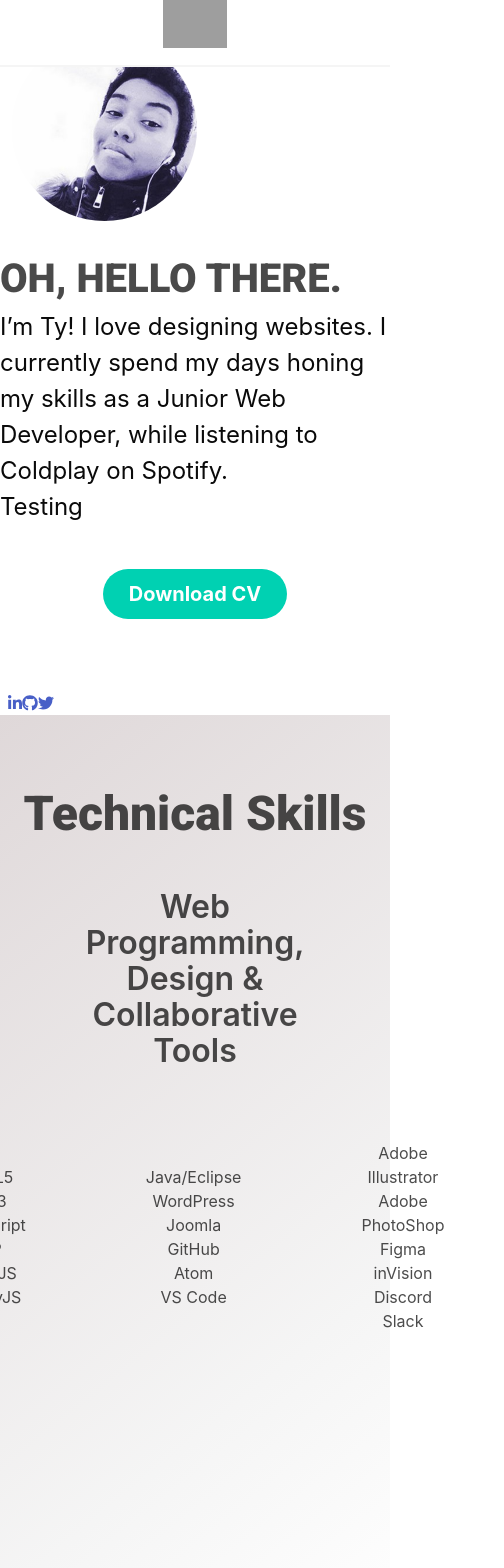
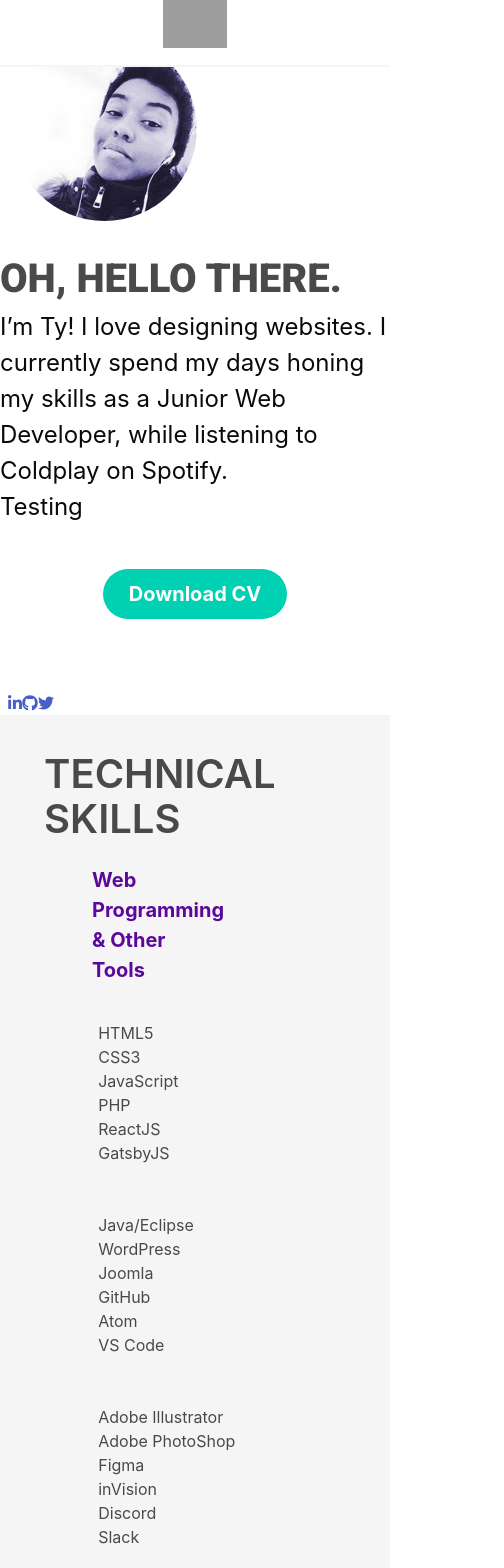
Before and after one commit to tyebanks/react-portfolio, a React (Create React App) app: page / in a window 390 px wide. Shown: the top 1568 px of the page, 504 px wide, since content can reach past the window. Built offline with nearby package versions, Linux system fonts and the light colour scheme; grey boxes are pictures that could not be loaded.

Commit message:
Technical Skills Mobile Responsive

```diff
--- a/src/components/List.js
+++ b/src/components/List.js
@@ -3,15 +3,14 @@ import React from 'react';
 const List = (props) => {
     return (
         <div>
-           <div class="column mx-6 mb-5 ">
-                 <h2 className="title is-3">{props.title}</h2>
-
-                  <p className="">{props.text1}</p>
-                  <p className="">{props.text2}</p>
-                  <p className="">{props.text3}</p>
-                  <p className="">{props.text4}</p>
-                  <p className="">{props.text5}</p>
-                  <p className="">{props.text6}</p>
+           <div class="column mb-5 ">
+                 {/* <p className="is-one-quarter">{props.title}</p> */}
+                  <p>{props.text1}</p>
+                  <p>{props.text2}</p>
+                  <p>{props.text3}</p>
+                  <p>{props.text4}</p>
+                  <p>{props.text5}</p>
+                  <p>{props.text6}</p>
             </div>
         </div>
     )
--- a/src/index.css
+++ b/src/index.css
@@ -11,6 +11,10 @@ nav {
   height: 4.0625rem;
   width: 100vw;
   overflow-x: hidden;
+}
+.custom-subheading{
+  color: #5B089B;
+  font-weight: bold;
 }
 #root{
   width: 100vw;
--- a/src/sections/Skills.js
+++ b/src/sections/Skills.js
@@ -4,22 +4,27 @@ import List from '../components/List';
 
 class Skills extends Component {
  render() {
- let heading =  "Technical Skills";
+ let heading =  "TECHNICAL SKILLS";
+ const subheading = "Web Programming & Other Tools";
     return (
-        <div className="hero is-light is-bold Skills-Container">
-        <div className= "has-text-centered-touch">
-            <div className="columns is-centered mt-6 py-5">
-                <h1 id="skills" className="has-text-centered title is-1">{heading}</h1>
+        // // Skills-Container   <-- old classname
+        <div className="section hero is-light">
+        <div className="container is-fluid">
+        <div className= "columns has-text-left-touch">
+            <div id="skills" className="level-item is-mobile is-full-mobile title is-size-2-mobile is-size-1-tablet">
+                {heading}
             </div>
-            <header className="level is-touch">
-               <div className="has-text-centered"><List title="Web Programming, Design & Collaborative Tools"/></div>
-                  <div className="level-item has-text-centered">
-
+            <div className="custom-subheading is-size-5-mobile pl-6 column is-three-fifths-mobile">
+                 {subheading}
+            </div>
+            <div className="level-item">
+                  <div className="column is-four-fifths-mobile">
                      <List text1="HTML5" text2="CSS3" text3="JavaScript" text4="PHP" text5="ReactJS" text6="GatsbyJS"/>
                      <List text1="Java/Eclipse" text2="WordPress" text3="Joomla" text4="GitHub" text5="Atom" text6="VS Code"/>
                      <List text1="Adobe Illustrator" text2="Adobe PhotoShop" text3="Figma" text4="inVision" text5="Discord" text6="Slack"/>
             </div>
-            </header>
+            </div>
+        </div>
         </div>
     </div>
   );
```
